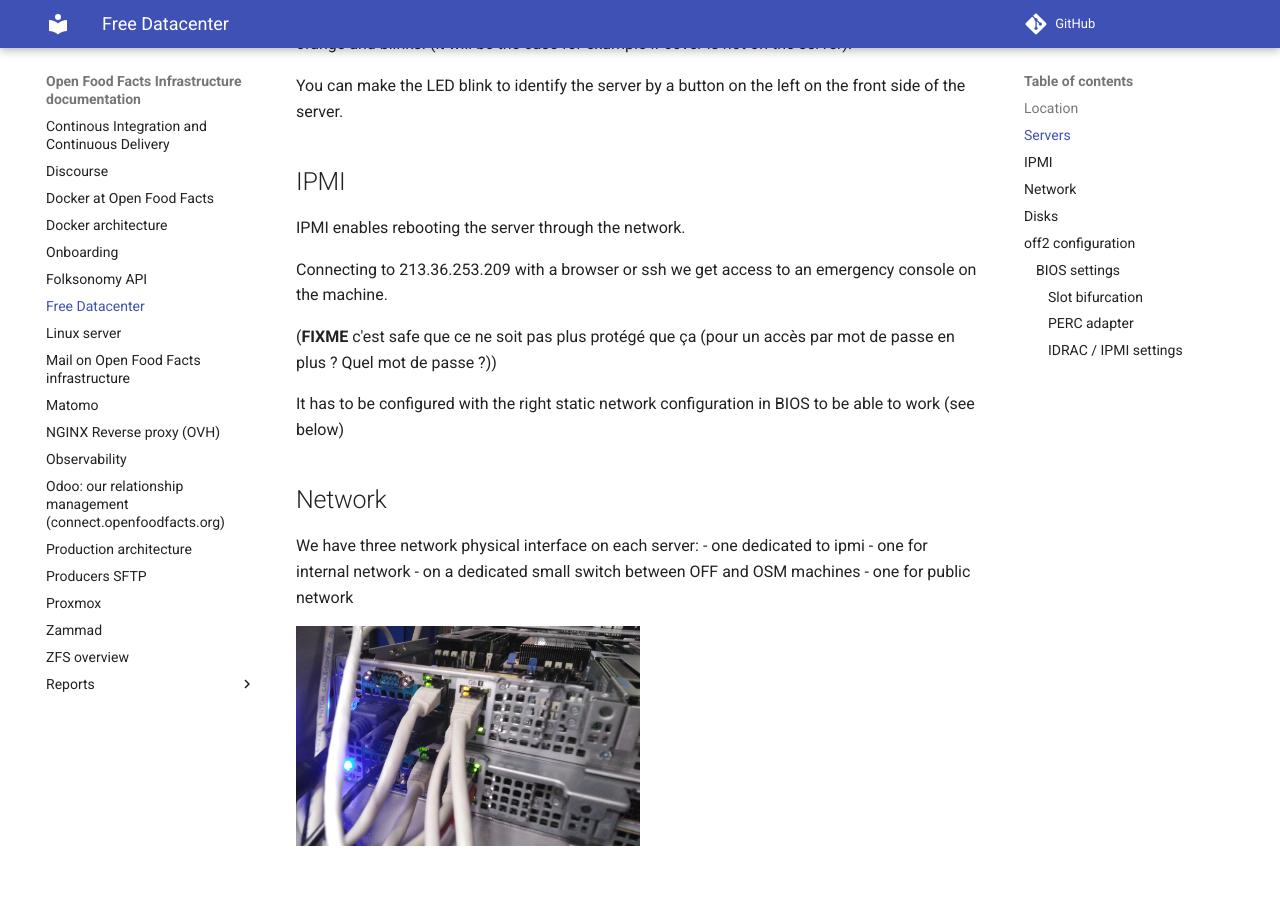
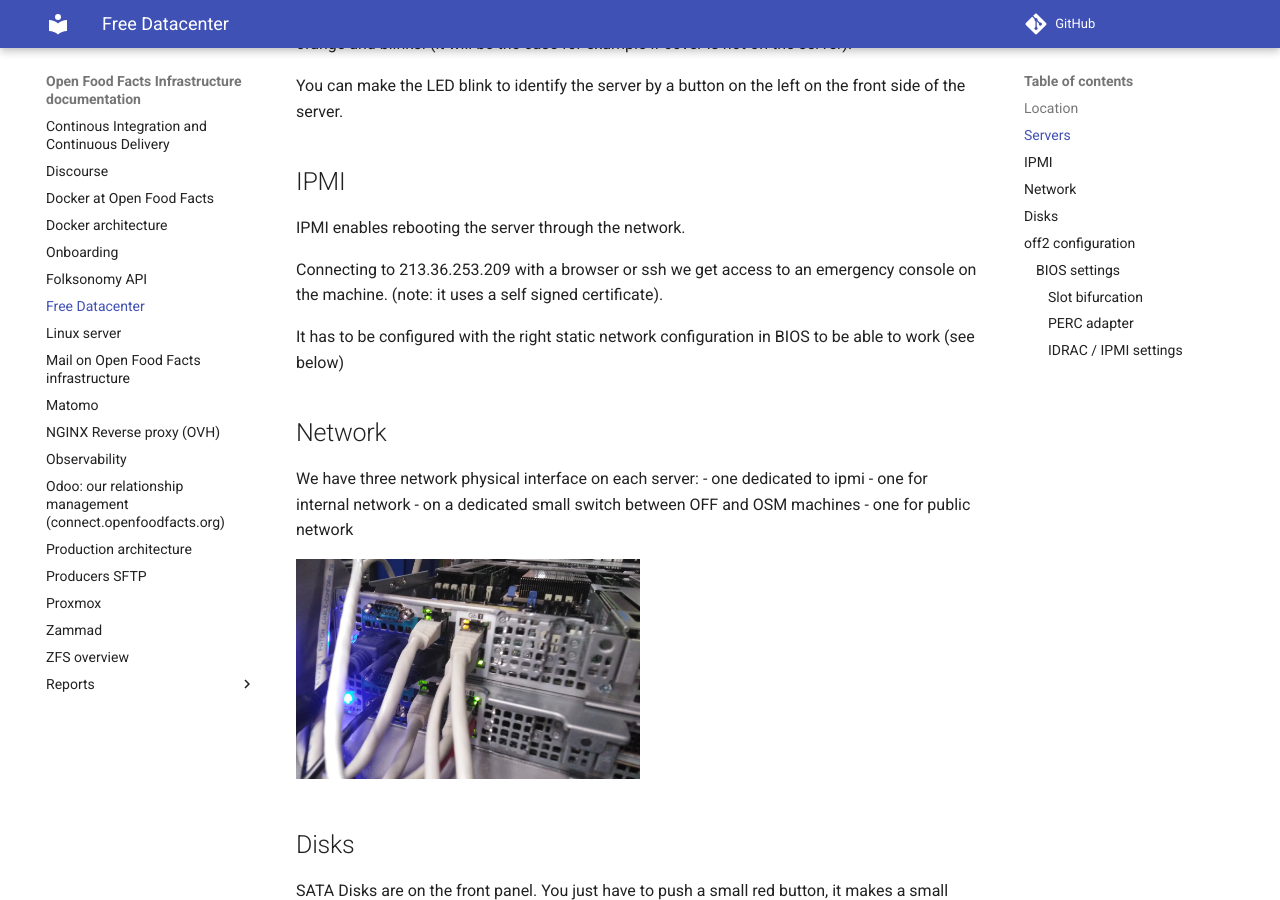
Before and after one commit to openfoodfacts/openfoodfacts-infrastructure, an MkDocs documentation site: the page built from docs/free-datacenter.md, in a window 1280 px wide and 900 px high, scrolled down 1331 px. Built offline with MkDocs 1.6.1 and Material for MkDocs 9.7.7, drawn with Linux system fonts in a browser that asks for light colours; comment, search, counter and statistics services are not loaded.

Commit message:
docs: more on ipmi access

```diff
--- a/docs/free-datacenter.md
+++ b/docs/free-datacenter.md
@@ -38,9 +38,7 @@
 
 IPMI enables rebooting the server through the network.
 
-Connecting to 213.36.253.209 with a browser or ssh we get access to an emergency console on the machine.
-
-(**FIXME** c'est safe que ce ne soit pas plus protégé que ça (pour un accès par mot de passe en plus ? Quel mot de passe ?))
+Connecting to 213.36.253.209 with a browser or ssh we get access to an emergency console on the machine. (note: it uses a self signed certificate).
 
 It has to be configured with the right static network configuration in BIOS to be able to work (see below)
 
```
